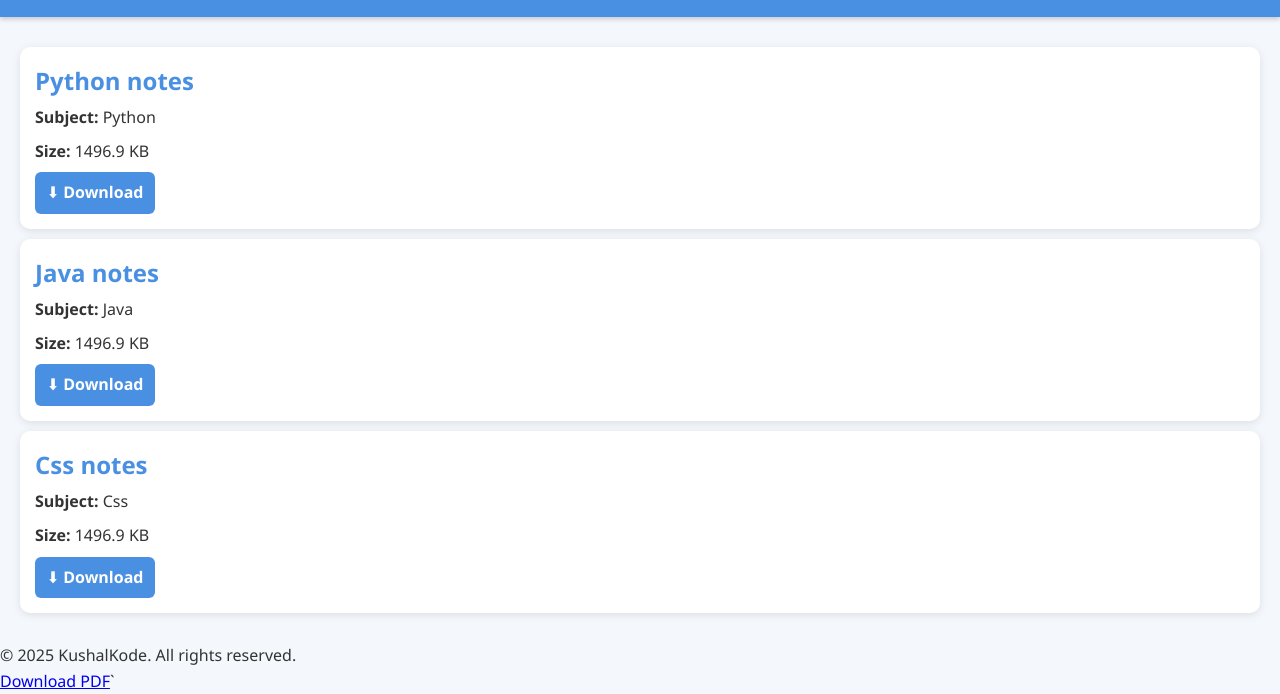
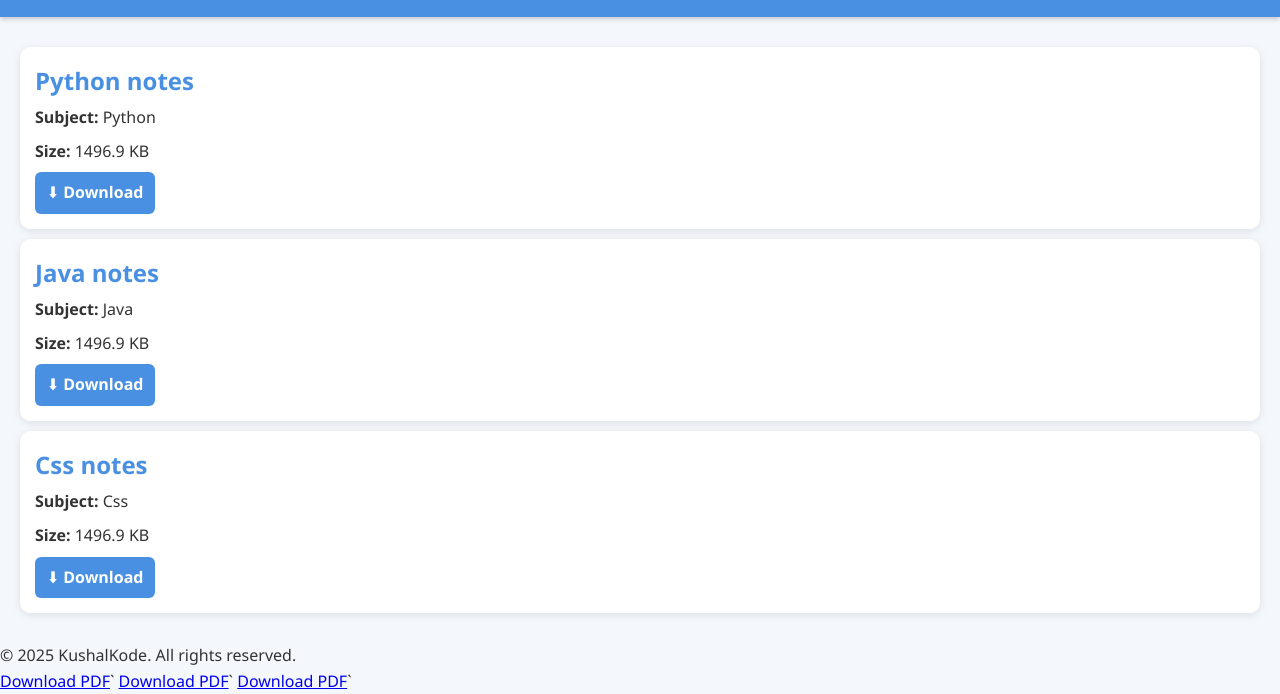
Before and after one commit to KushalKode/kushalkode, a plain HTML site: page index.html in a window 1280 px wide. Shown: the part 113-807 px from the top of the page. Drawn offline with Linux system fonts and the light colour scheme.

Commit message:
Update index.html

```diff
--- a/index.html
+++ b/index.html
@@ -20,7 +20,12 @@
   </footer>
 
   <script src="script.js"></script>
-  <a href="notes.json.pdf"download>Download PDF</a>`
+  <a href="pdfs/Css notes.pdf"download>Download PDF</a>`
+
+  <a href="pdfs/Java notes.pdf"download>Download PDF</a>`
+
+  <a href="pdfs/Python notes.pdf"download>Download PDF</a>`
+
 
 </body>
 </html>
```
